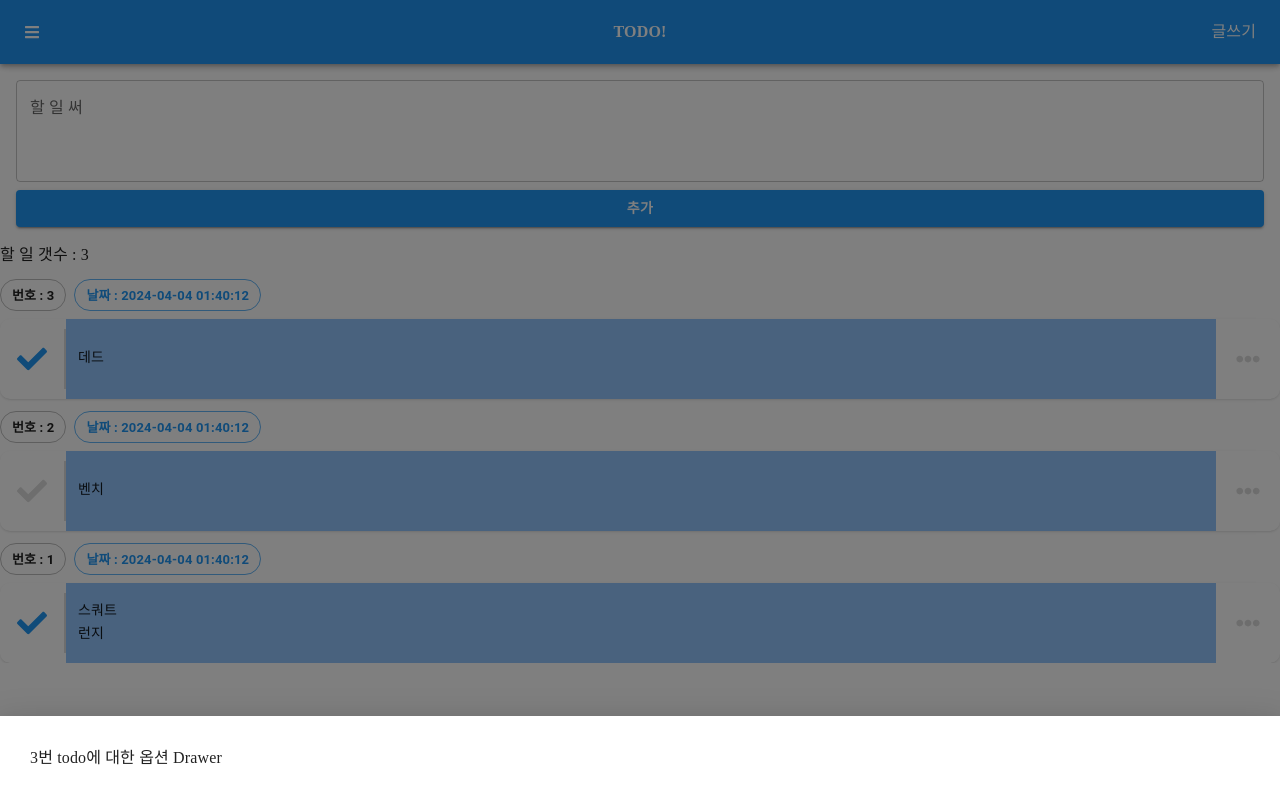
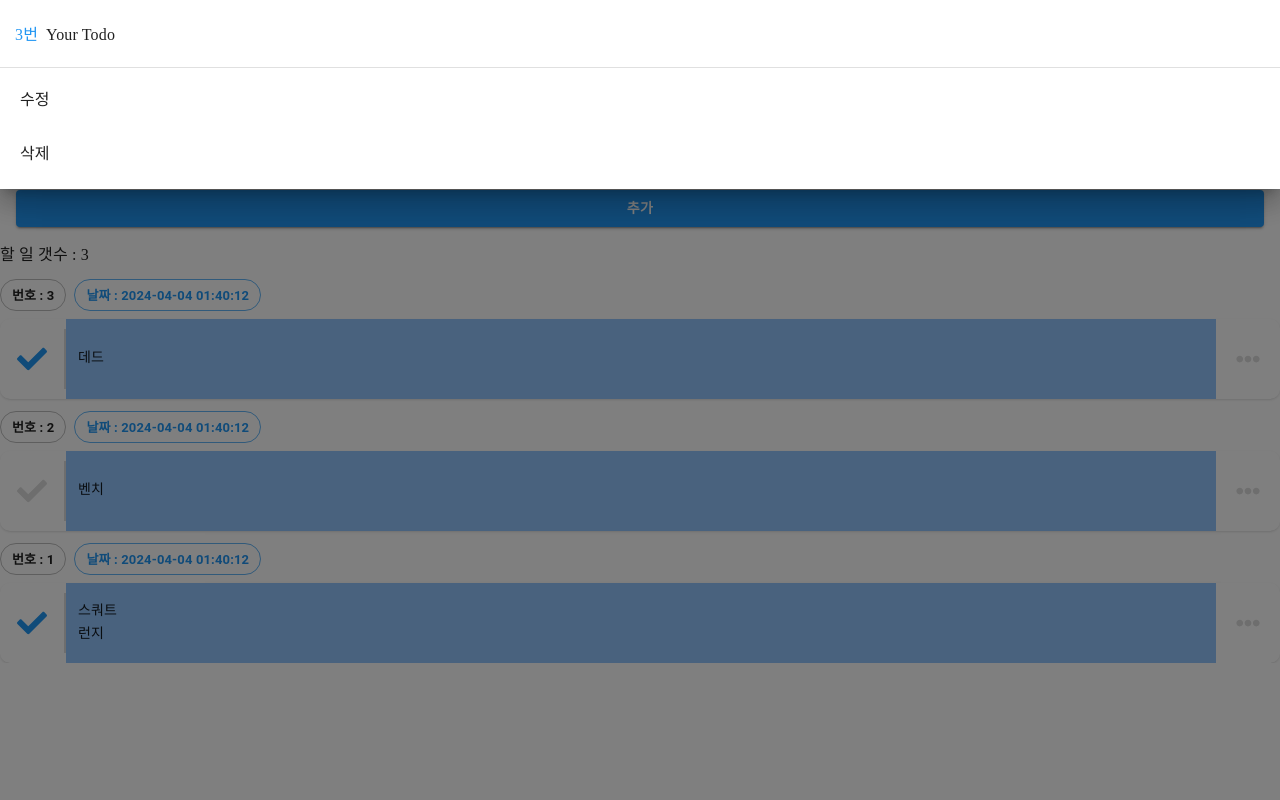
Before and after one commit to Gouiseong/todo_App_2024_05, a Next.js app: page / in a window 1280 px wide. Both pictures are taken after a click on the button 1248 px from the left and 358 px from the top of the page. Built offline with nearby package versions, Linux system fonts and the light colour scheme; a web font is replaced by a local one.

Commit message:
SwipeableDrawer 도입, List, ListItem 추가

```diff
--- a/src/app/page.js
+++ b/src/app/page.js
@@ -12,7 +12,11 @@ import {
   Chip,
   Box,
   Drawer,
+  SwipeableDrawer,
   MenuList,
+  List,
+  ListItem,
+  Divider,
 } from '@mui/material';
 import { FaBars, FaCheck, FaEllipsisH } from 'react-icons/fa';
 import RootTheme from './theme';
@@ -154,11 +158,17 @@ function useTodoOptionDrawerStatus() {
 function TodoOptionDrawer({ status }) {
   return (
     <>
-      <Drawer anchor="bottom" open={status.opened} onClose={status.close}>
-        <div className="tw-p-[30px] tw-flex tw-gap-x-[5px]">
-          {status.todoId}번 todo에 대한 옵션 Drawer
-        </div>
-      </Drawer>
+      <SwipeableDrawer anchor="top" open={status.opened} onClose={status.close}>
+        <List>
+          <ListItem className="tw-flex tw-gap-2 tw-p-[15px]">
+            <span className="tw-text-[--mui-color-primary-main]">{status.todoId}번 </span>
+            <span>Your Todo</span>
+          </ListItem>
+          <Divider className="tw-my-[5px]" />
+          <ListItem className="tw-p-[15px_20px]">수정</ListItem>
+          <ListItem className="tw-p-[15px_20px]">삭제</ListItem>
+        </List>
+      </SwipeableDrawer>
     </>
   );
 }
```
